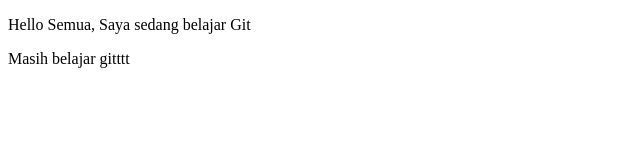
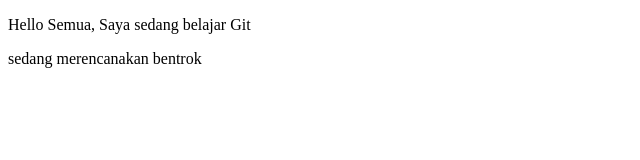
Before and after one commit to Zandga/test2, a plain HTML site: page login.html in a window 1280 px wide. Shown: the full height of the page, 0-640 px from the left. Drawn offline with Linux system fonts and the light colour scheme.

Commit message:
ubah isi login di main

```diff
--- a/login.html
+++ b/login.html
@@ -13,7 +13,7 @@
    <body>
 
        <p>Hello Semua, Saya sedang belajar Git</p>
-        <p> Masih belajar gitttt </p>
+        <p> sedang merencanakan bentrok </p>
    </body>
 
 </html>
```
